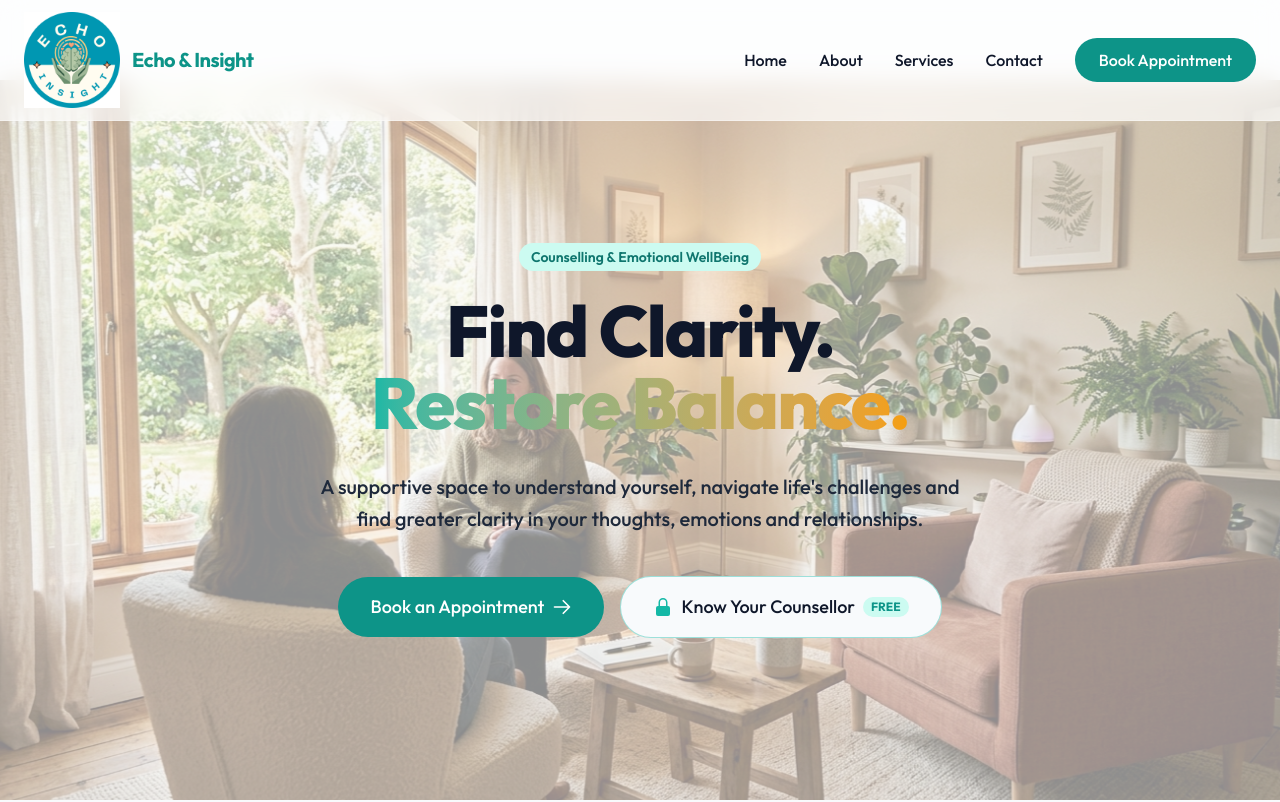
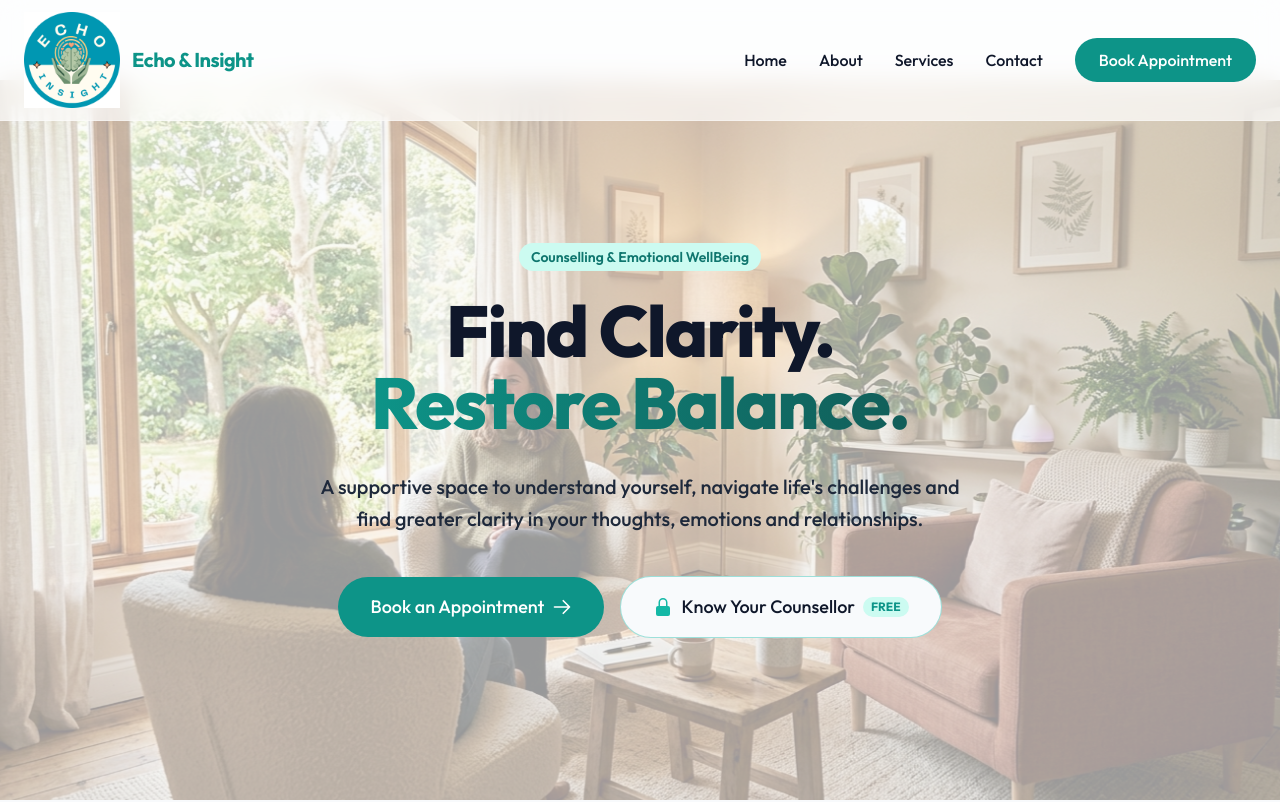
Before and after one commit to echoinsightweb/echoinsightwebsite, a Next.js app: page / in a window 1280 px wide. Shown: the top 802 px of the page. Built offline with nearby package versions, Linux system fonts and the light colour scheme.

Commit message:
style: fix 'Balance' gradient contrast and increase background image transparency

```diff
--- a/app/globals.css
+++ b/app/globals.css
@@ -3,9 +3,12 @@
 @theme {
   --color-primary-50: #f0fdfa;
   --color-primary-100: #ccfbf1;
+  --color-primary-400: #2dd4bf;
   --color-primary-500: #14b8a6;
   --color-primary-600: #0d9488;
   --color-primary-700: #0f766e;
+  --color-primary-800: #115e59;
+  --color-primary-900: #134e4a;
   --color-secondary-50: #f8fafc;
   --color-secondary-100: #f1f5f9;
   --color-secondary-200: #e2e8f0;
--- a/app/page.tsx
+++ b/app/page.tsx
@@ -12,11 +12,11 @@ export default function Home() {
             src="/therapy_room.jpg"
             alt="Calming Therapy Room"
             fill
-            className="object-cover opacity-30 dark:opacity-20 scale-105 animate-[pulse_20s_ease-in-out_infinite_alternate]"
+            className="object-cover opacity-15 dark:opacity-10 scale-105 animate-[pulse_20s_ease-in-out_infinite_alternate]"
             priority
           />
           {/* Gradient Overlay */}
-          <div className="absolute inset-0 bg-gradient-to-b from-background/40 via-background/60 to-background z-10" />
+          <div className="absolute inset-0 bg-gradient-to-b from-background/60 via-background/80 to-background z-10" />
         </div>
 
         <div className="relative z-20 max-w-4xl mx-auto px-6 text-center animate-slide-up">
@@ -25,7 +25,7 @@ export default function Home() {
           </span>
           <h1 className="text-5xl md:text-7xl font-extrabold tracking-tight mb-8 text-foreground">
             Find Clarity.<br/>
-            <span className="text-transparent bg-clip-text bg-gradient-to-r from-primary-500 to-accent-500">
+            <span className="text-transparent bg-clip-text bg-gradient-to-r from-primary-600 via-primary-700 to-primary-800 dark:from-primary-400 dark:to-primary-200">
               Restore Balance.
             </span>
           </h1>
```
